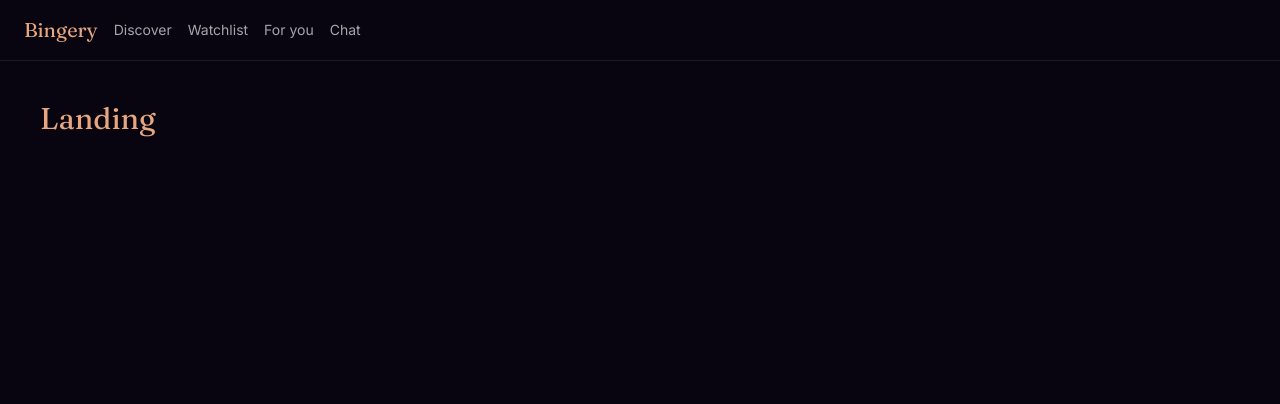
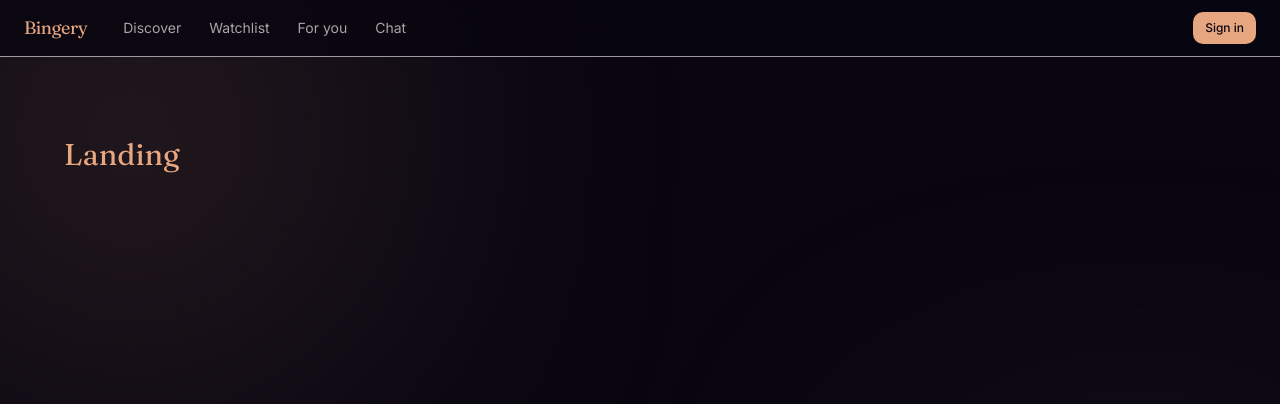
Before and after one commit to Parusann/bingery, a React (Vite) app in the folder frontend/: page / in a window 1280 px wide. Shown: the top 404 px of the page. Built offline with nearby package versions, Linux system fonts and the light colour scheme.

Commit message:
Add AppShell with ambient blobs, grain, sticky header, nav bar

```diff
--- a/frontend/src/layout/AppShell.tsx
+++ b/frontend/src/layout/AppShell.tsx
@@ -1,20 +1,19 @@
-import { Outlet, Link } from "react-router-dom";
+import { Outlet } from "react-router-dom";
+import { AmbientBlobs } from "@/design/AmbientBlobs";
+import { GrainOverlay } from "@/design/GrainOverlay";
+import { Header } from "./Header";
 
 export default function AppShell() {
   return (
-    <div className="min-h-screen bg-bg text-text">
-      <header className="px-6 py-4 border-b border-border flex gap-4 items-center">
-        <Link to="/" className="font-display text-xl text-amber">Bingery</Link>
-        <nav className="flex gap-4 text-sm text-text-muted">
-          <Link to="/discover">Discover</Link>
-          <Link to="/watchlist">Watchlist</Link>
-          <Link to="/for-you">For you</Link>
-          <Link to="/chat">Chat</Link>
-        </nav>
-      </header>
-      <main>
-        <Outlet />
-      </main>
+    <div className="relative min-h-screen bg-bg text-text">
+      <AmbientBlobs />
+      <GrainOverlay />
+      <div className="relative z-10">
+        <Header />
+        <main className="max-w-7xl mx-auto px-6 py-10">
+          <Outlet />
+        </main>
+      </div>
     </div>
   );
 }
--- /dev/null
+++ b/frontend/src/layout/Header.tsx
@@ -0,0 +1,36 @@
+import { Link, useNavigate } from "react-router-dom";
+import { Button } from "@/design/Button";
+import { useAuth } from "@/stores/auth";
+import { NavBar } from "./NavBar";
+
+export function Header() {
+  const user = useAuth((s) => s.user);
+  const signOut = useAuth((s) => s.signOut);
+  const navigate = useNavigate();
+  return (
+    <header className="sticky top-0 z-30 px-6 py-3 border-b border-border/60 bg-bg/80 backdrop-blur-xl">
+      <div className="max-w-7xl mx-auto flex items-center gap-6">
+        <Link to="/" className="font-display text-lg text-amber tracking-tight">
+          Bingery
+        </Link>
+        <NavBar />
+        <div className="ml-auto flex items-center gap-2">
+          {user ? (
+            <>
+              <span className="hidden md:inline text-sm text-text-muted">
+                {user.display_name ?? user.username}
+              </span>
+              <Button variant="ghost" size="sm" onClick={signOut}>
+                Sign out
+              </Button>
+            </>
+          ) : (
+            <Button size="sm" onClick={() => navigate("/auth")}>
+              Sign in
+            </Button>
+          )}
+        </div>
+      </div>
+    </header>
+  );
+}
--- /dev/null
+++ b/frontend/src/layout/NavBar.tsx
@@ -0,0 +1,31 @@
+import { NavLink } from "react-router-dom";
+import { cn } from "@/lib/cn";
+
+const items = [
+  { to: "/discover", label: "Discover" },
+  { to: "/watchlist", label: "Watchlist" },
+  { to: "/for-you", label: "For you" },
+  { to: "/chat", label: "Chat" },
+];
+
+export function NavBar() {
+  return (
+    <nav className="flex items-center gap-1 text-sm">
+      {items.map((it) => (
+        <NavLink
+          key={it.to}
+          to={it.to}
+          className={({ isActive }) =>
+            cn(
+              "relative px-3 py-1.5 rounded-md text-text-muted transition-colors",
+              "hover:text-text hover:bg-white/[0.04]",
+              isActive && "text-text bg-white/[0.06]"
+            )
+          }
+        >
+          {it.label}
+        </NavLink>
+      ))}
+    </nav>
+  );
+}
```
